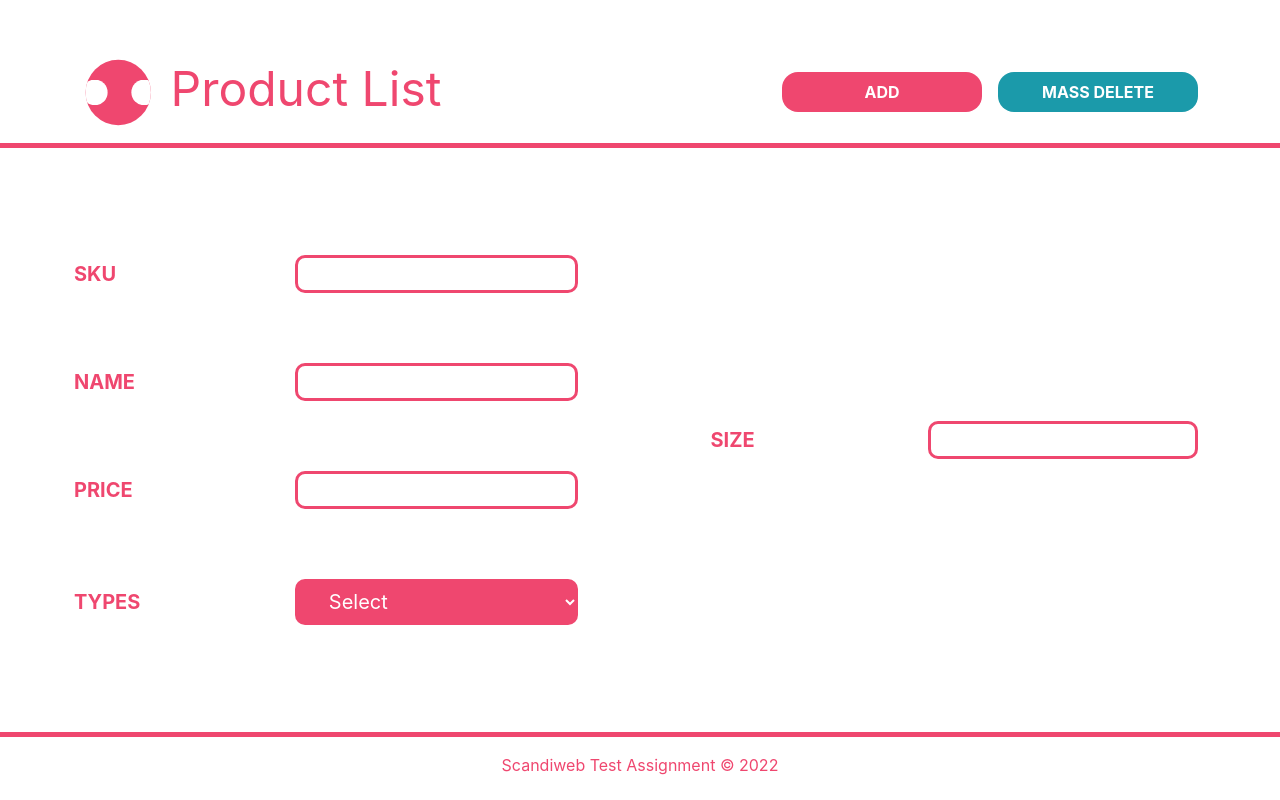
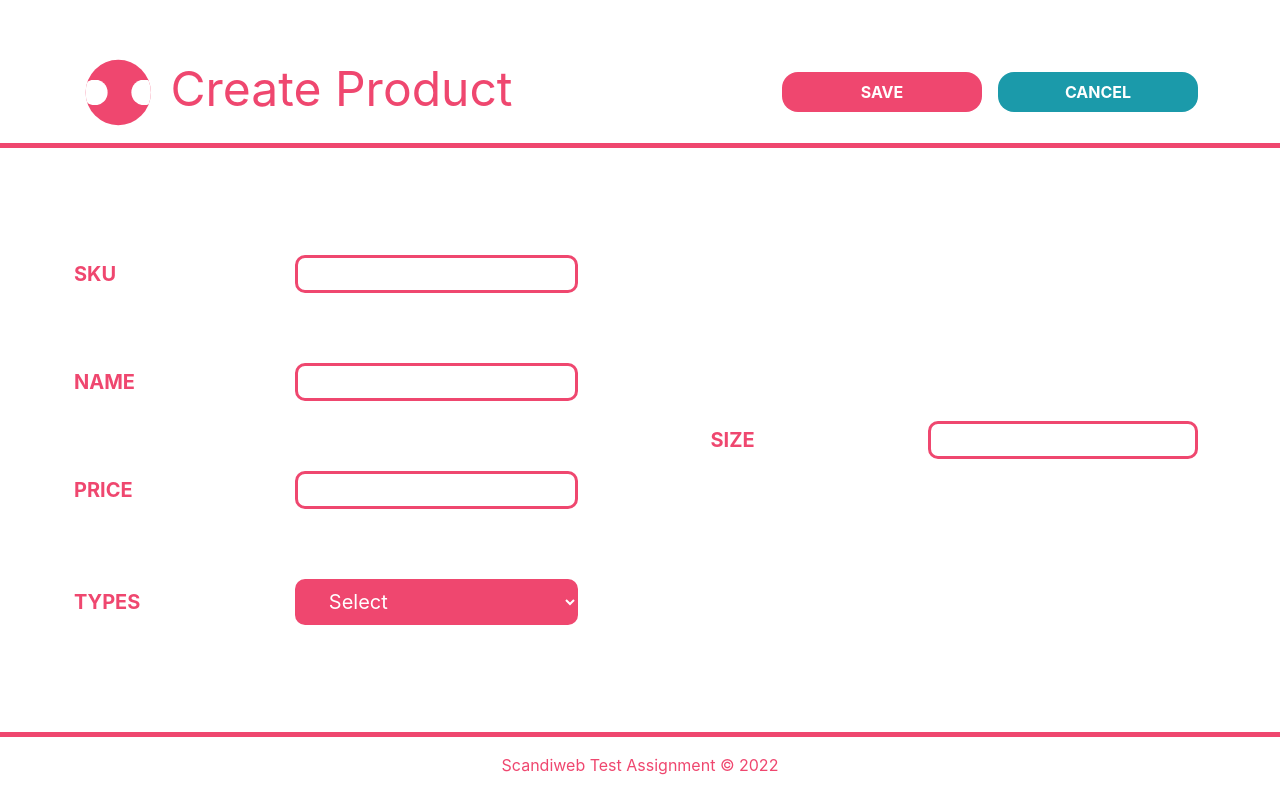
Before and after one commit to adeirjunior/scandiweb-test-task, a React (Create React App) app: page /add-product in a window 1280 px wide. Built offline with nearby package versions, Linux system fonts and the light colour scheme.

Commit message:
frontend complete

```diff
--- a/src/App.jsx
+++ b/src/App.jsx
@@ -1,14 +1,12 @@
 import React from 'react';
 import { BrowserRouter as Router, Routes, Route } from 'react-router-dom'
 import Footer from './components/Footer';
-import Navigator from './components/navbar/Nav';
 import Main from './pages/Main';
 import NewProduct from './pages/NewProduct';
 
 function App() {
   return (
     <Router>
-      <Navigator/>
       <Routes>
         <Route path='/' element={<Main />} />
         <Route path='/add-product' element={<NewProduct />} />
--- a/src/components/card/Card.jsx
+++ b/src/components/card/Card.jsx
@@ -44,7 +44,7 @@ const Checkbox = styled.div`
  	height: 3rem;
  	width: 3rem;
 
-    & > input[type="checkbox"]{
+    & > .delete-checkbox[type="checkbox"]{
         cursor: pointer;
         height: 100%;
         left: 0;
@@ -83,7 +83,7 @@ function CardBody() {
     return (
         <CardW>
             <Checkbox>
-                <input type="checkbox"/>
+                <input className='delete-checkbox' type="checkbox"/>
                 <span></span>
             </Checkbox>
             <Card.Body>
--- a/src/components/navbar/Button.jsx
+++ b/src/components/navbar/Button.jsx
@@ -40,9 +40,34 @@ class Button extends Component {
     }
     render(){
         return (
-            <Link to={this.props.del ? '/' : '/add-product'}>
-                <Btn id={this.props.del ? '#delete-product-btn' : ''} primary={this.props.del ? true : false}>
-                    {this.props.del ? 'mass delete' : 'add'}
+            <Link
+            to={
+                this.props.attr === 'add'
+                ? '/add-product'
+                : '/'}>
+                <Btn
+                id={
+                    this.props.attr === 'del'
+                    ? '#delete-product-btn'
+                    : ''
+                    }
+                primary={
+                    this.props.attr === 'del'
+                    ? true
+                    : this.props.attr === 'can'
+                    ? true
+                    : false
+                    }
+                >
+                    {
+                    this.props.attr === 'del'
+                    ? 'mass delete'
+                    : this.props.attr === 'save'
+                    ? 'save'
+                    : this.props.attr === 'can'
+                    ? 'cancel'
+                    : 'add'
+                    }
                 </Btn>
             </Link>
         )
--- a/src/components/navbar/Nav.jsx
+++ b/src/components/navbar/Nav.jsx
@@ -5,10 +5,10 @@ import { ReactComponent as Icon } from '../../assets/svg/Icon.svg';
 
 
 class Navigator extends Component {
-    constructor(){
-        super();
+    constructor(props){
+        super(props);
         this.state = {
-            title: "Product List"
+            title: this.props.btnProps ? "Create Product" : "Product List"
         }
     }
     componentDidMount(){
@@ -26,8 +26,8 @@ class Navigator extends Component {
                         />
                         {' '}{this.state.title}</Navbar.Brand>
                     <ButtonGroup>
-                        <Button/>
-                        <Button del/>
+                        <Button attr={this.props.btnProps ? 'save' : 'add'}/>
+                        <Button attr={this.props.btnProps ? 'can' : 'del'}/>
                     </ButtonGroup>
 
                 </Container>
@@ -35,5 +35,4 @@ class Navigator extends Component {
         )
     }
 }
-
 export default Navigator
--- a/src/components/navbar/Nav.scss
+++ b/src/components/navbar/Nav.scss
@@ -32,6 +32,7 @@ $secundary-color: #1B9AAA;
         text-align: center;
 
         .navbar-brand{
+            font-size: 2.5em;
             margin-bottom: 1em;
         }
     }
--- a/src/pages/Main.jsx
+++ b/src/pages/Main.jsx
@@ -1,4 +1,5 @@
 import React from 'react';
+import Navigator from '../components/navbar/Nav';
 import { Container } from 'react-bootstrap'
 import CardBody from '../components/card/Card';
 import './Main.scss';
@@ -7,6 +8,7 @@ function Main() {
 
     return (
         <>
+            <Navigator/>
             <Container id='mainGrid'>
                 <CardBody/>
                 <CardBody/>
--- a/src/pages/NewProduct.jsx
+++ b/src/pages/NewProduct.jsx
@@ -1,5 +1,6 @@
 import React, { Component } from 'react'
 import styled from 'styled-components';
+import Navigator from '../components/navbar/Nav';
 import { Container } from 'react-bootstrap';
 import './NewProduct.scss';
 import axios from 'axios';
@@ -11,7 +12,7 @@ const Form = styled.form`
     justify-items: center;
     width: 100%;
 
-    #btn-mobile{
+    .btn-group{
         display: none;
 
         @media only screen and (max-width: 766px) {
@@ -136,8 +137,10 @@ class NewProduct extends Component {
 
     render(){
         return (
+            <>
+            <Navigator btnProps/>
             <Container id='newProductSty'>
-                <Form method="post">
+                <Form id='product-form' method="post">
                     <div id='fm-1'>
                         <label>
                             Sku
@@ -186,11 +189,12 @@ class NewProduct extends Component {
                             />
                         </label>
                     </div>
-                    <div id='btn-mobile'>
-                    <Button/><Button del/>
+                    <div className='btn-group'>
+                    <Button attr = 'save'/><Button attr = 'can'/>
                     </div>
                 </Form>
             </Container>
+            </>
         )
     }
 }
```
